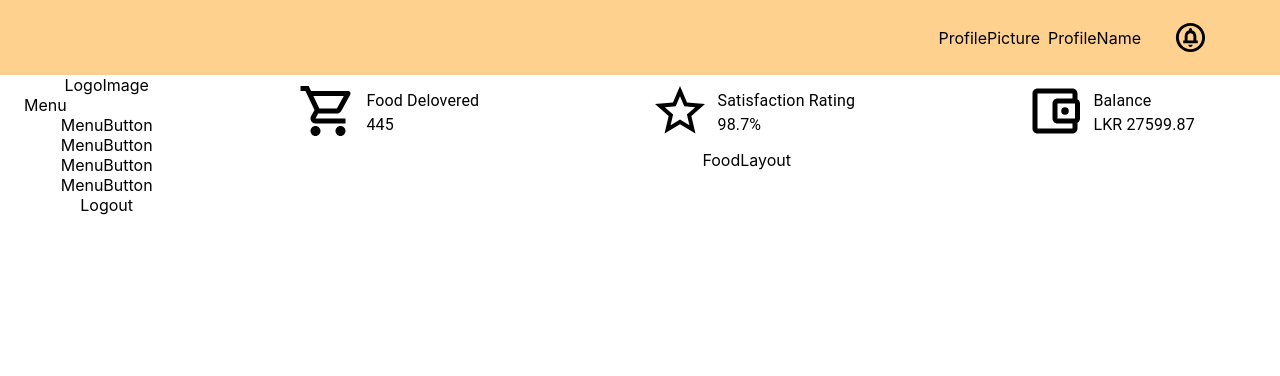
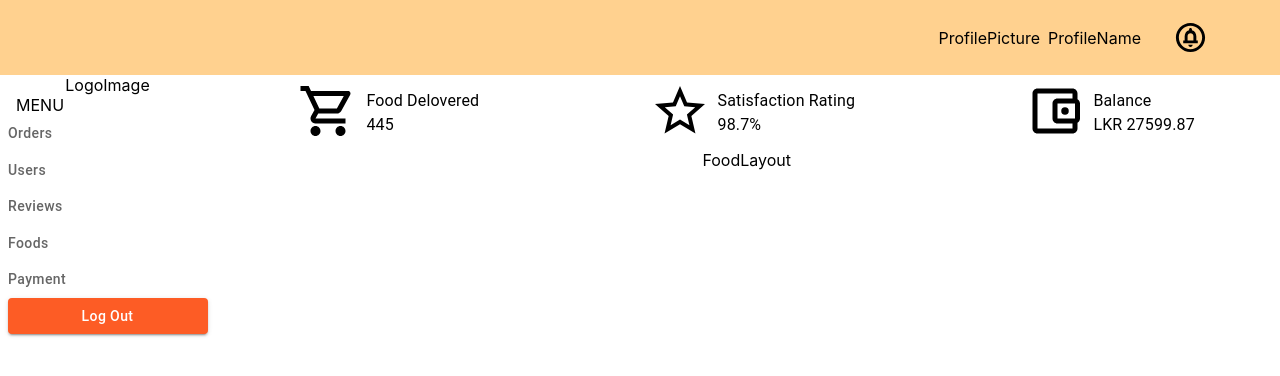
Before and after one commit to shakuvi/final-project-web-frontend, a React (Create React App) app: page /foods in a window 1280 px wide. Shown: the top 376 px of the page. Built offline with nearby package versions, Linux system fonts and the light colour scheme.

Commit message:
Side navbar menu componets cretaed

```diff
--- a/src/components/common/SideNavBar/Logout.js
+++ b/src/components/common/SideNavBar/Logout.js
@@ -1,5 +1,19 @@
 import React from "react";
+import Button from "@mui/material/Button";
 
 export default function Logout() {
-  return <div>Logout</div>;
+  return (
+    <div>
+      <Button
+        variant="contained"
+        sx={{
+          backgroundColor: "#FD5C25",
+          textTransform: "none",
+          width: 200,
+        }}
+      >
+        Log Out
+      </Button>
+    </div>
+  );
 }
--- a/src/components/common/SideNavBar/MenuButton.js
+++ b/src/components/common/SideNavBar/MenuButton.js
@@ -1,5 +1,22 @@
+import { Button } from "@mui/material";
 import React from "react";
 
-export default function MenuButton() {
-  return <div>MenuButton</div>;
+export default function MenuButton({ info }) {
+  return (
+    <div>
+      <Button
+        sx={{
+          textTransform: "none",
+          justifyContent: "flex-start",
+          width: 215,
+          color: "#666666",
+          ":hover": {
+            backgroundColor: "#F8E6CC",
+          },
+        }}
+      >
+        {info}
+      </Button>
+    </div>
+  );
 }
--- a/src/layouts/Login/LoginLayout.js
+++ b/src/layouts/Login/LoginLayout.js
@@ -7,16 +7,16 @@ export default function LoginLayout() {
   return (
     <div>
       <Grid2 container>
-        <Grid2 xs={12}>
+        <Grid2 Item xs={12}>
           <span>Login</span>
         </Grid2>
-        <Grid2 xs={12}>
+        <Grid2 Item xs={12}>
           <Email />
         </Grid2>
-        <Grid2 xs={12}>
+        <Grid2 Item xs={12}>
           <Email />
         </Grid2>
-        <Grid2 xs={12}>
+        <Grid2 Item xs={12}>
           <Button />
         </Grid2>
       </Grid2>
--- a/src/layouts/common/SideNavBar.js
+++ b/src/layouts/common/SideNavBar.js
@@ -8,12 +8,20 @@ export default function SideNavBar() {
   return (
     <div>
       <Grid2 container justifyContent="center" direction="column">
-        <LogoImage />
-        <Grid2 container pl={3}>
-          <span>Menu</span>
+        <Grid2 Item>
+          <LogoImage />
         </Grid2>
-        <Menu />
-        <Logout />
+        <Grid2 container direction="column" alignItems="flex-start">
+          <Grid2 Item pl={2}>
+            MENU
+          </Grid2>
+          <Grid2 Item>
+            <Menu />
+          </Grid2>
+        </Grid2>
+        <Grid2 Item>
+          <Logout />
+        </Grid2>
       </Grid2>
     </div>
   );
--- a/src/layouts/common/SideNavBar/Menu.js
+++ b/src/layouts/common/SideNavBar/Menu.js
@@ -1,13 +1,20 @@
 import React from "react";
 import MenuButton from "../../../components/common/SideNavBar/MenuButton";
+import Grid2 from "@mui/material/Unstable_Grid2/Grid2";
 
 export default function Menu() {
+  const items = ["Orders", "Users", "Reviews", "Foods", "Payment"];
   return (
     <div>
-      <MenuButton />
-      <MenuButton />
-      <MenuButton />
-      <MenuButton />
+      <Grid2 container direction="column">
+        {items.map((val, key) => {
+          return (
+            <Grid2 Item key={key}>
+              <MenuButton info={val} />
+            </Grid2>
+          );
+        })}
+      </Grid2>
     </div>
   );
 }
```
